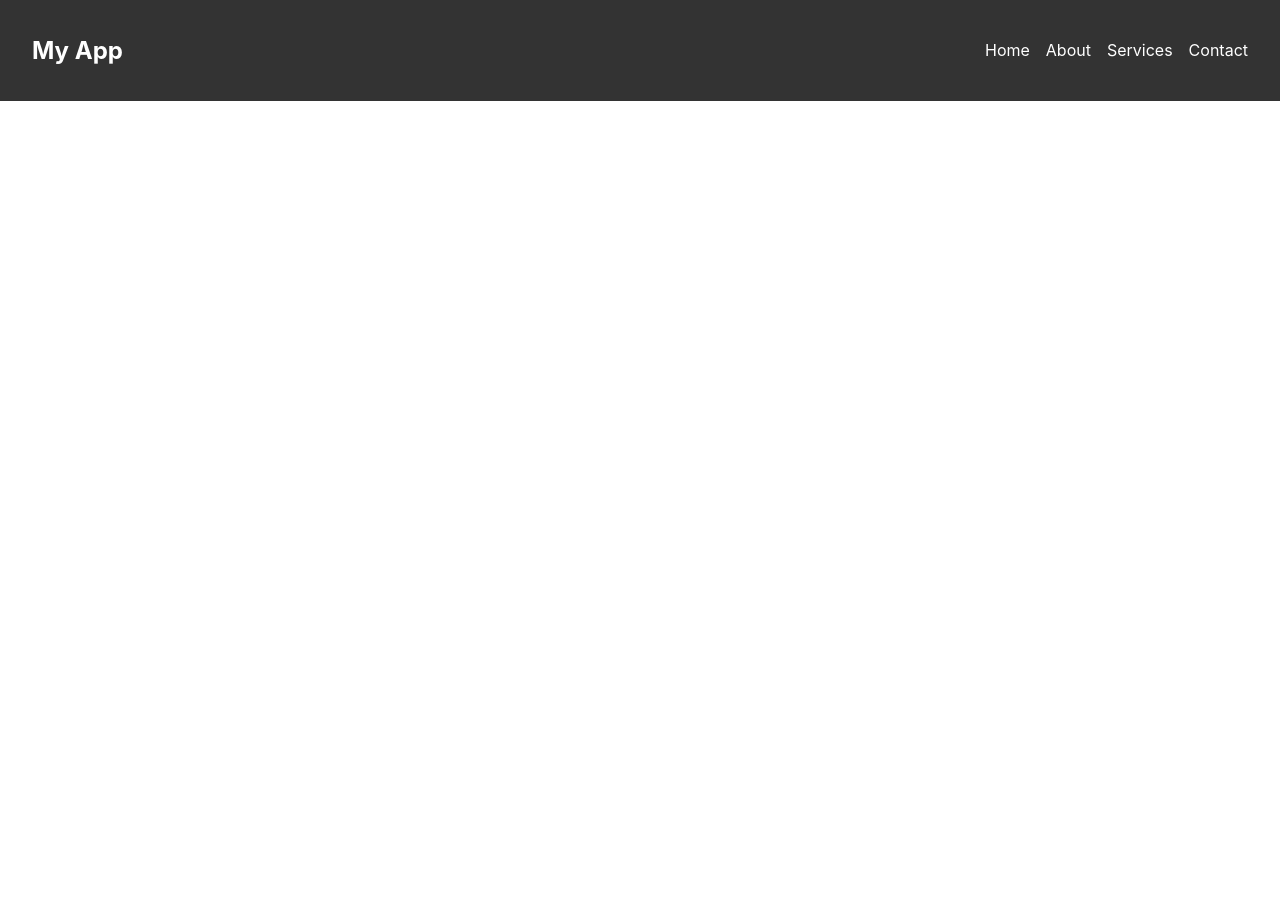
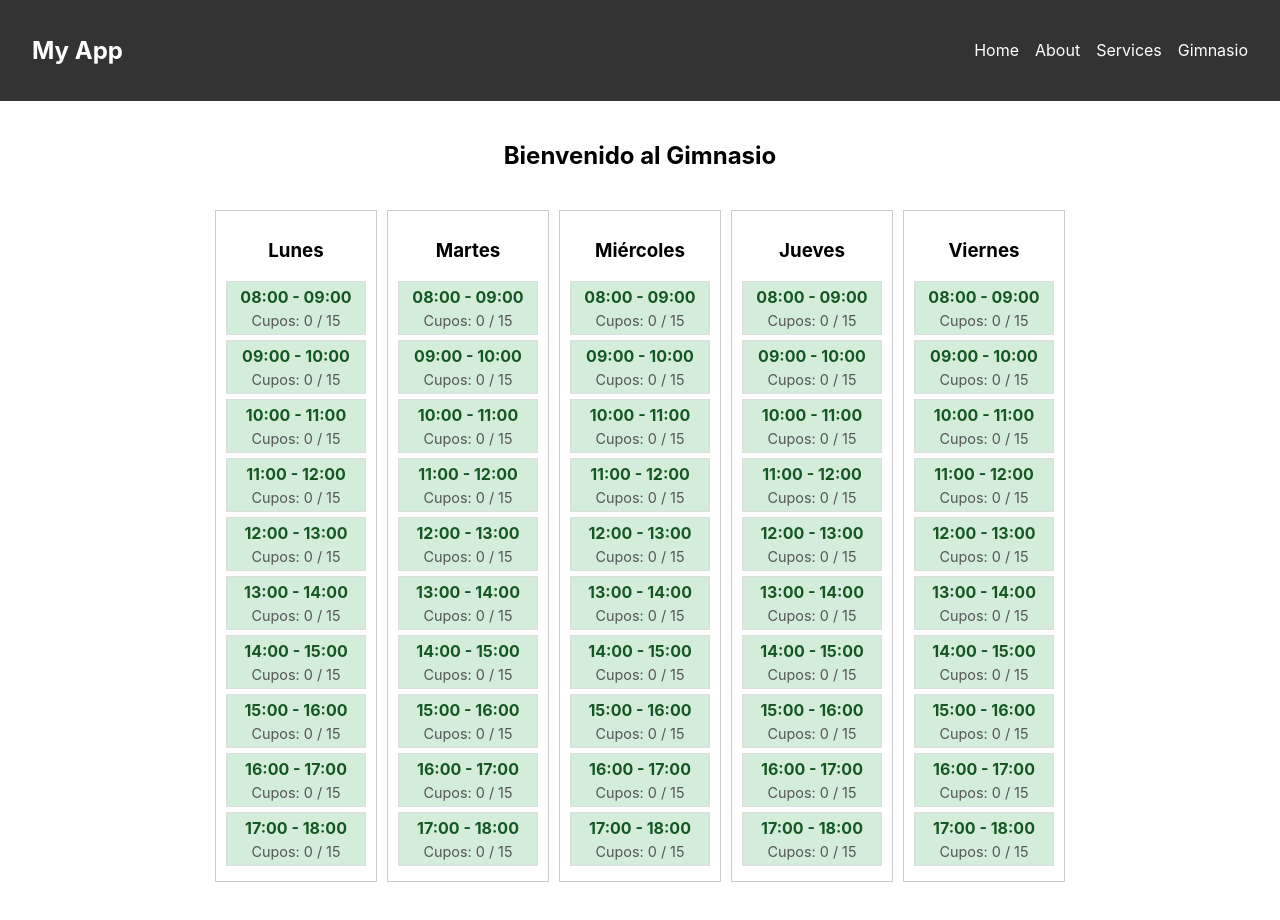
Before and after one commit to m3122/defider, a React (Create React App) app: page /gimnasio in a window 1280 px wide. Before the commit the page ends 800 px from the top, so only its background shows below. Built offline with nearby package versions, Linux system fonts and the light colour scheme.

Commit message:
added gimnasio

```diff
--- a/package.json
+++ b/package.json
@@ -9,7 +9,7 @@
     "react": "^18.3.1",
     "react-dom": "^18.3.1",
     "react-router-dom": "^6.27.0",
-    "react-scripts": "5.0.1",
+    "react-scripts": "^5.0.1",
     "web-vitals": "^2.1.4"
   },
   "scripts": {
--- a/src/App.js
+++ b/src/App.js
@@ -5,7 +5,7 @@ import Navbar from './components/Navbar';
 import Home from './components/Home';
 import About from './components/About';
 import Services from './components/Services';
-import Contact from './components/Contact';
+import Gimnasio from './components/Gimnasio/Gimnasio';
 
 function App() {
   return (
@@ -16,7 +16,7 @@ function App() {
           <Route path="/" element={<Home />} />
           <Route path="/about" element={<About />} />
           <Route path="/services" element={<Services />} />
-          <Route path="/contact" element={<Contact />} />
+          <Route path="/gimnasio" element={<Gimnasio />} />
         </Routes>
       </div>
     </Router>
--- a/src/components/Contact.js
+++ /dev/null
@@ -1,7 +0,0 @@
-import React from 'react';
-
-function Contact() {
-  return <h2>Contact Page</h2>;
-}
-
-export default Contact;
--- /dev/null
+++ b/src/components/Gimnasio/Calendario.css
@@ -0,0 +1,52 @@
+/* CalendarioSemanal.css */
+
+.calendario-semanal {
+  display: flex;
+  justify-content: center;
+  gap: 10px;
+  padding: 20px;
+}
+
+.dia {
+  border: 1px solid #ccc;
+  padding: 10px;
+  width: 140px;
+}
+
+.dia h3 {
+  text-align: center;
+}
+
+/* Estilos para bloques horarios con cupos y sin cupos */
+.bloque-horario {
+  border: 1px solid #ddd;
+  padding: 5px;
+  margin: 5px 0;
+  text-align: center;
+  cursor: pointer;
+  transition: background-color 0.2s;
+}
+
+.con-cupos {
+  background-color: #d4edda; /* Verde claro */
+  color: #155724;
+}
+
+.sin-cupos {
+  background-color: #f8d7da; /* Rojo claro */
+  color: #721c24;
+}
+
+.bloque-horario:hover {
+  opacity: 0.9;
+}
+
+.bloque-horario strong {
+  display: block;
+  margin-bottom: 5px;
+}
+
+.bloque-horario div {
+  font-size: 0.9em;
+  color: #555;
+}
--- /dev/null
+++ b/src/components/Gimnasio/Calendario.js
@@ -0,0 +1,63 @@
+import React, { useState } from 'react';
+import './Calendario.css';
+
+function CalendarioSemanal() {
+  const diasSemana = ['Lunes', 'Martes', 'Miércoles', 'Jueves', 'Viernes'];
+  const bloquesHorario = [
+    '08:00 - 09:00',
+    '09:00 - 10:00',
+    '10:00 - 11:00',
+    '11:00 - 12:00',
+    '12:00 - 13:00',
+    '13:00 - 14:00',
+    '14:00 - 15:00',
+    '15:00 - 16:00',
+    '16:00 - 17:00',
+    '17:00 - 18:00'
+  ];
+
+  const [contadores, setContadores] = useState(
+    diasSemana.reduce((acc, dia) => {
+      acc[dia] = bloquesHorario.reduce((horas, bloque) => {
+        horas[bloque] = 0;
+        return horas;
+      }, {});
+      return acc;
+    }, {})
+  );
+
+  const incrementarContador = (dia, bloque) => {
+    setContadores((prevContadores) => ({
+      ...prevContadores,
+      [dia]: {
+        ...prevContadores[dia],
+        [bloque]: Math.min(prevContadores[dia][bloque] + 1, 15)
+      }
+    }));
+  };
+
+  return (
+    <div className="calendario-semanal">
+      {diasSemana.map((dia) => (
+        <div key={dia} className="dia">
+          <h3>{dia}</h3>
+          {bloquesHorario.map((bloque) => {
+            const cuposLlenos = contadores[dia][bloque] >= 15;
+            return (
+              <div
+                key={bloque}
+                className={`bloque-horario ${cuposLlenos ? 'sin-cupos' : 'con-cupos'}`}
+                onClick={() => incrementarContador(dia, bloque)}
+              >
+                <strong>{bloque}</strong>
+                <div>Cupos: {contadores[dia][bloque]} / 15</div>
+              </div>
+            );
+          })}
+        </div>
+      ))}
+    </div>
+  );
+}
+
+export default CalendarioSemanal;
--- /dev/null
+++ b/src/components/Gimnasio/Gimnasio.js
@@ -0,0 +1,13 @@
+import React from 'react';
+import CalendarioSemanal from './Calendario';
+
+function Gimnasio() {
+  return (
+    <div style={{ padding: '20px', textAlign: 'center' }}>
+      <h2>Bienvenido al Gimnasio</h2>
+      <CalendarioSemanal />
+    </div>
+  );
+}
+
+export default Gimnasio;
--- a/src/components/Navbar.js
+++ b/src/components/Navbar.js
@@ -11,7 +11,7 @@ function Navbar() {
         <li><Link to="/">Home</Link></li>
         <li><Link to="/about">About</Link></li>
         <li><Link to="/services">Services</Link></li>
-        <li><Link to="/contact">Contact</Link></li>
+        <li><Link to="/gimnasio">Gimnasio</Link></li>
       </ul>
     </nav>
   );
```
Also changed, not shown: 1 other file (tests, documents, lock files or other folders).
